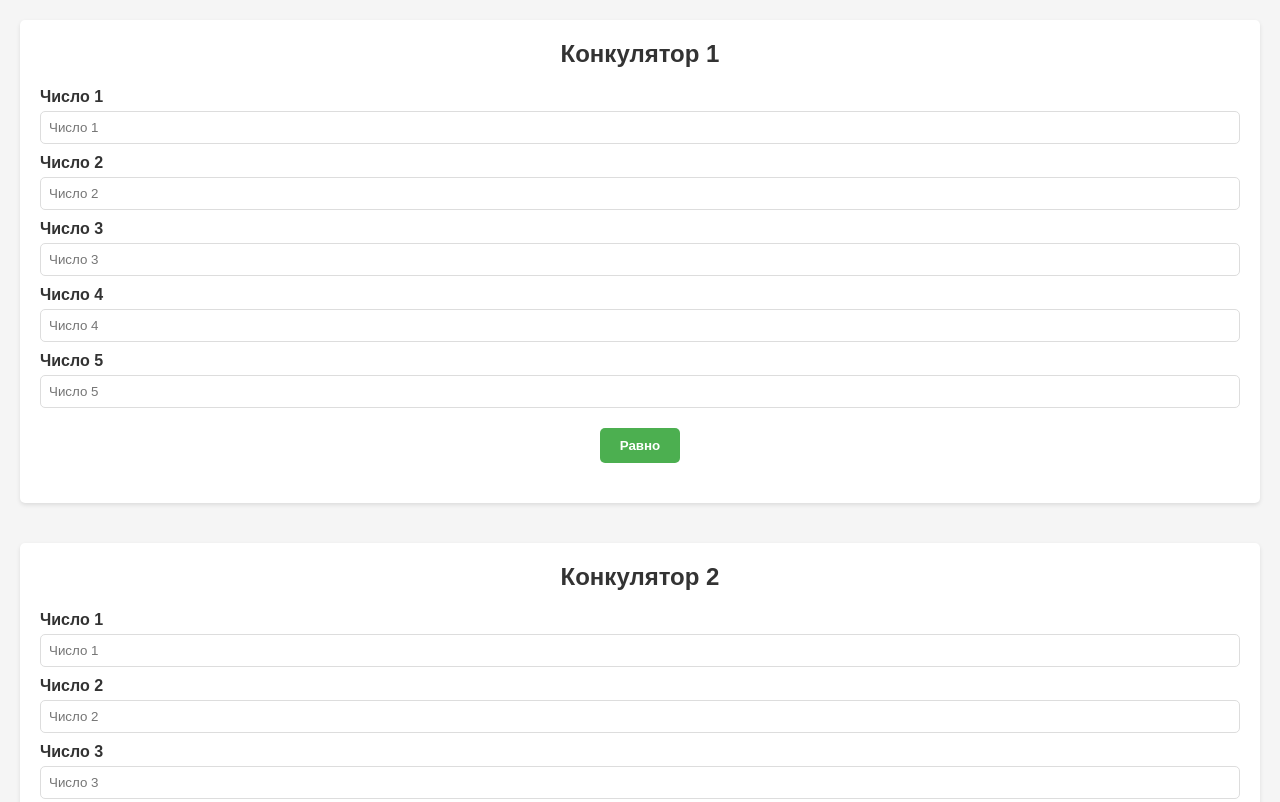
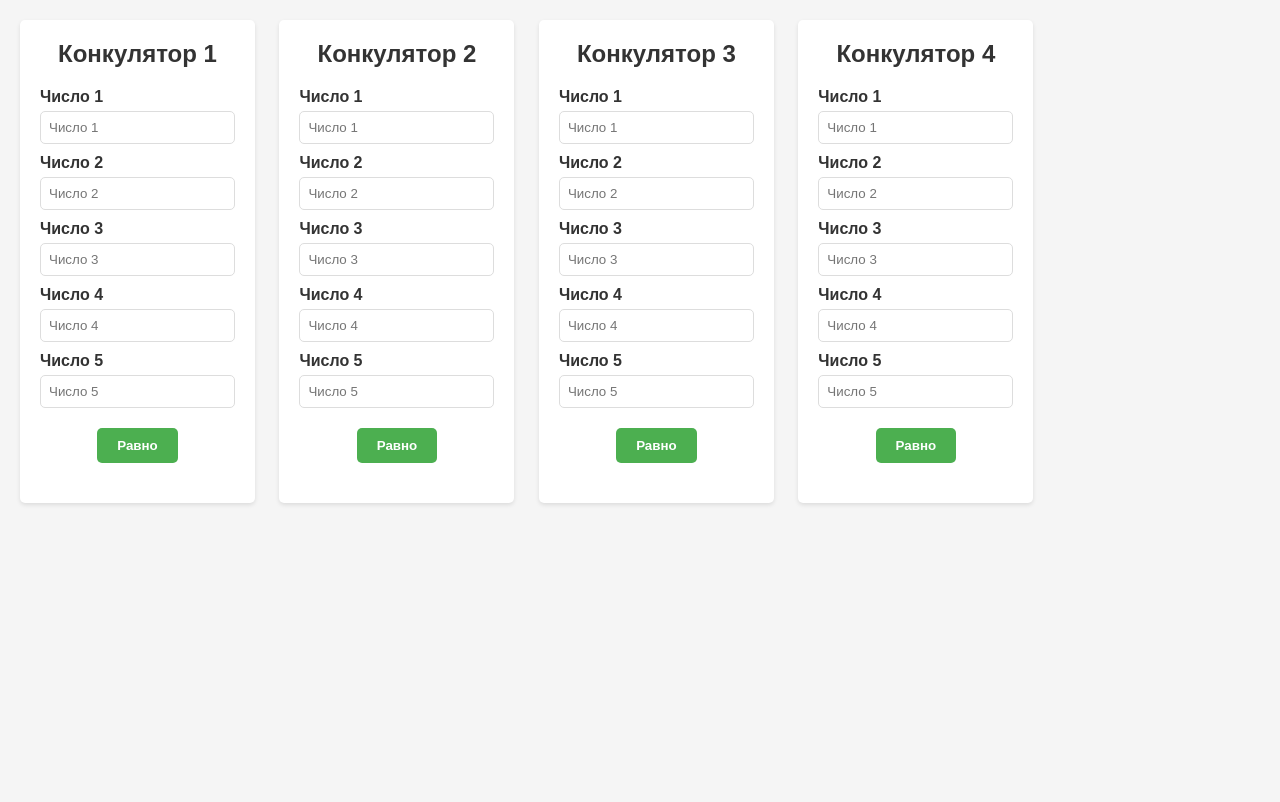
Before and after one commit to Kristjanll/logic-calculator-with-numbers, a plain HTML site: page index.html in a window 1280 px wide. Shown: the top 802 px of the page. Drawn offline with Linux system fonts and the light colour scheme.

Commit message:
Update index.html
beter disain

```diff
--- a/index.html
+++ b/index.html
@@ -16,6 +16,8 @@
       padding: 20px;
       margin-bottom: 40px;
       box-shadow: 0 2px 4px rgba(0, 0, 0, 0.1);
+      display: inline-block;
+      margin-right: 20px;
     }
 
     h2 {
@@ -63,6 +65,8 @@
       width: 100%;
       border-collapse: collapse;
       margin-top: 20px;
+      background-color: #f2f2f2;
+      color: #333;
     }
 
     .result-table th,
@@ -70,11 +74,6 @@
       padding: 8px;
       text-align: left;
       border-bottom: 1px solid #ddd;
-    }
-
-    .result-table th {
-      background-color: #f2f2f2;
-      color: #333;
     }
 
     @media screen and (max-width: 600px) {
@@ -88,15 +87,6 @@
 
       .button-wrapper {
         margin-top: 10px;
-      }
-
-      .calculator {
-        padding: 10px;
-      }
-
-      h2 {
-        font-size: 24px;
-        margin-bottom: 10px;
       }
     }
   </style>
@@ -186,31 +176,56 @@
     <table id="resultTable3" class="result-table"></table>
   </div>
 
+  <div class="calculator">
+    <h2>Конкулятор 4</h2>
+    <div class="input-group">
+      <label for="input4_1">Число 1</label>
+      <input type="number" id="input4_1" placeholder="Число 1">
+    </div>
+    <div class="input-group">
+      <label for="input4_2">Число 2</label>
+      <input type="number" id="input4_2" placeholder="Число 2">
+    </div>
+    <div class="input-group">
+      <label for="input4_3">Число 3</label>
+      <input type="number" id="input4_3" placeholder="Число 3">
+    </div>
+    <div class="input-group">
+      <label for="input4_4">Число 4</label>
+      <input type="number" id="input4_4" placeholder="Число 4">
+    </div>
+    <div class="input-group">
+      <label for="input4_5">Число 5</label>
+      <input type="number" id="input4_5" placeholder="Число 5">
+    </div>
+    <div class="button-wrapper">
+      <button onclick="calculate(4)">Равно</button>
+    </div>
+    <table id="resultTable4" class="result-table"></table>
+  </div>
+
   <script>
-    function calculate(calculatorId) {
-      var inputIds = [
-        ['input1_1', 'input1_2', 'input1_3', 'input1_4', 'input1_5'],
-        ['input2_1', 'input2_2', 'input2_3', 'input2_4', 'input2_5'],
-        ['input3_1', 'input3_2', 'input3_3', 'input3_4', 'input3_5']
-      ];
-      var inputs = inputIds[calculatorId - 1].map(id => parseFloat(document.getElementById(id).value));
-      var result = calculateLogicalNumber(inputs);
-      var resultTable = document.getElementById('resultTable' + calculatorId);
-      resultTable.innerHTML = '';
-      var row = resultTable.insertRow(0);
-      var cell = row.insertCell(0);
-      cell.innerHTML = 'Результат:';
-      cell = row.insertCell(1);
-      cell.innerHTML = result;
-    }
-
-    function calculateLogicalNumber(numbers) {
-      // Здесь можно использовать свой алгоритм для расчета
-
-      // В данном примере просто находим среднее арифметическое введенных чисел
-      var sum = numbers.reduce((acc, num) => acc + num, 0);
-      var average = sum / numbers.length;
-      return average.toFixed(2);
+    function calculate(calculatorNumber) {
+      const inputIds = [];
+      const tableId = "resultTable" + calculatorNumber;
+      for (let i = 1; i <= 5; i++) {
+        const inputId = "input" + calculatorNumber + "_" + i;
+        inputIds.push(inputId);
+      }
+      const inputs = inputIds.map(id => Number(document.getElementById(id).value));
+      const sum = inputs.reduce((a, b) => a + b, 0);
+      const average = sum / inputs.length;
+      const resultHTML = `
+        <tr>
+          <th>Сумма</th>
+          <td>${sum}</td>
+        </tr>
+        <tr>
+          <th>Среднее значение</th>
+          <td>${average.toFixed(2)}</td>
+        </tr>
+      `;
+      document.getElementById(tableId).innerHTML = resultHTML;
     }
   </script>
 </body>
```
